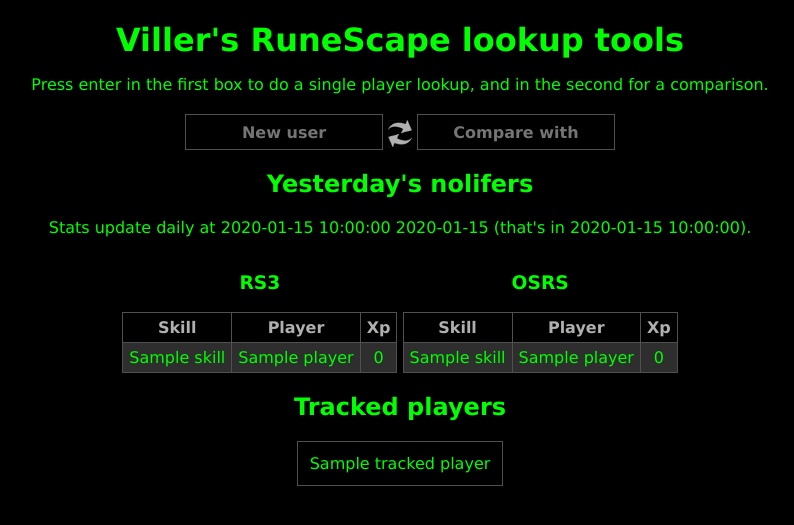
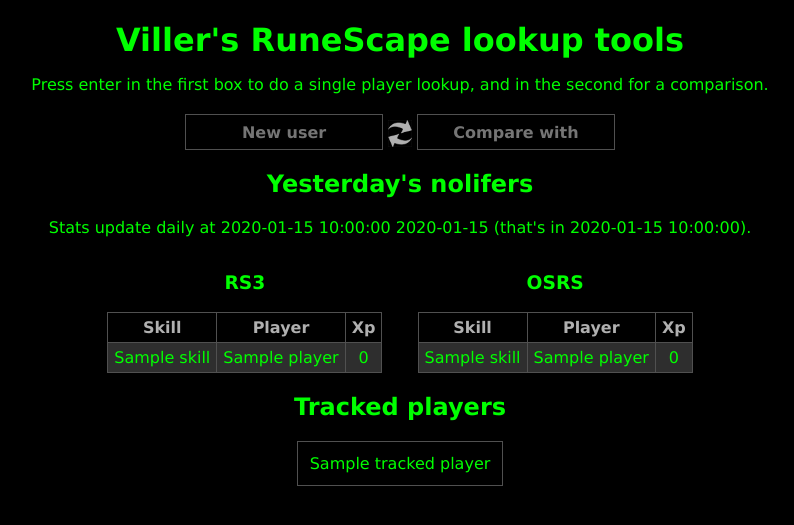
Before and after one commit to villermen/runescape-lookup, a Symfony app: template templates/lookup/overview.html.twig in a window 1280 px wide. Shown: the top 525 px of the page, without its empty margins (240-1034 px from the left). Run offline with Twig, Linux system fonts and the light colour scheme; the template is opened without the code that fills it: most values are stand-ins (such as "Sample title", 1, 10 or a date in 2020); some libraries are stand-ins or nearby versions.

Commit message:
Old school toggle in infobox
Space overview record tables.

```diff
--- a/public/style.css
+++ b/public/style.css
@@ -146,6 +146,9 @@ th>a {
     display: inline-block;
     vertical-align: top;
 }
+.nolifer-table-container--rs3 {
+    margin-right: 30px;
+}
 .dataTables_wrapper {
 	display: inline;
 }
--- a/src/Controller/LookupController.php
+++ b/src/Controller/LookupController.php
@@ -35,7 +35,7 @@ class LookupController extends Controller
         // Forward to other actions based on parameters
         $name1 = $request->query->get("player1");
         $name2 = $request->query->get("player2");
-        $oldSchool = $request->query->has("oldschool");
+        $oldSchool = (bool)$request->query->get("oldschool");
 
         // Remove standard parameters but pass on the others when forwarding
         $query = array_filter($request->query->all(), function($parameter) {
--- a/templates/lookup/overview.html.twig
+++ b/templates/lookup/overview.html.twig
@@ -14,10 +14,10 @@
         Stats update daily at {{ updateTime }} {{ timezone }} (that's in {{ timeTillUpdate }}).
     </p>
 
-    <div class="nolifer-table-container">
+    <div class="nolifer-table-container nolifer-table-container--rs3">
         <h3>RS3</h3>
 
-        <table class="nolifer-table dataTable">
+        <table class="nolifer-table nolifer-table--rs3 dataTable">
             <thead>
                 <tr><th>Skill</th><th>Player</th><th>Xp</th></tr>
             </thead>
@@ -34,17 +34,17 @@
         </table>
     </div>
 
-    <div class="nolifer-table-container">
+    <div class="nolifer-table-container nolifer-table-container--osrs">
         <h3>OSRS</h3>
 
-        <table class="nolifer-table dataTable">
+        <table class="nolifer-table nolifer-table--osrs dataTable">
             <thead>
                 <tr><th>Skill</th><th>Player</th><th>Xp</th></tr>
             </thead>
 
             <tbody>
                 {% for record in dailyOldSchoolRecords %}
-                    <tr data-href="{{ path("lookup_index", {"player1": record.player.name}) }}">
+                    <tr data-href="{{ path("lookup_index", {"player1": record.player.name, "oldschool": true}) }}">
                         <td>{{ record.skill.name }}</td>
                         <td>{{ record.player.name }}</td>
                         <td>{{ record.xpGain|number_format }}</td>
```
Also changed, not shown: templates/component/player-infobox.html.twig (+7 -5 lines).
